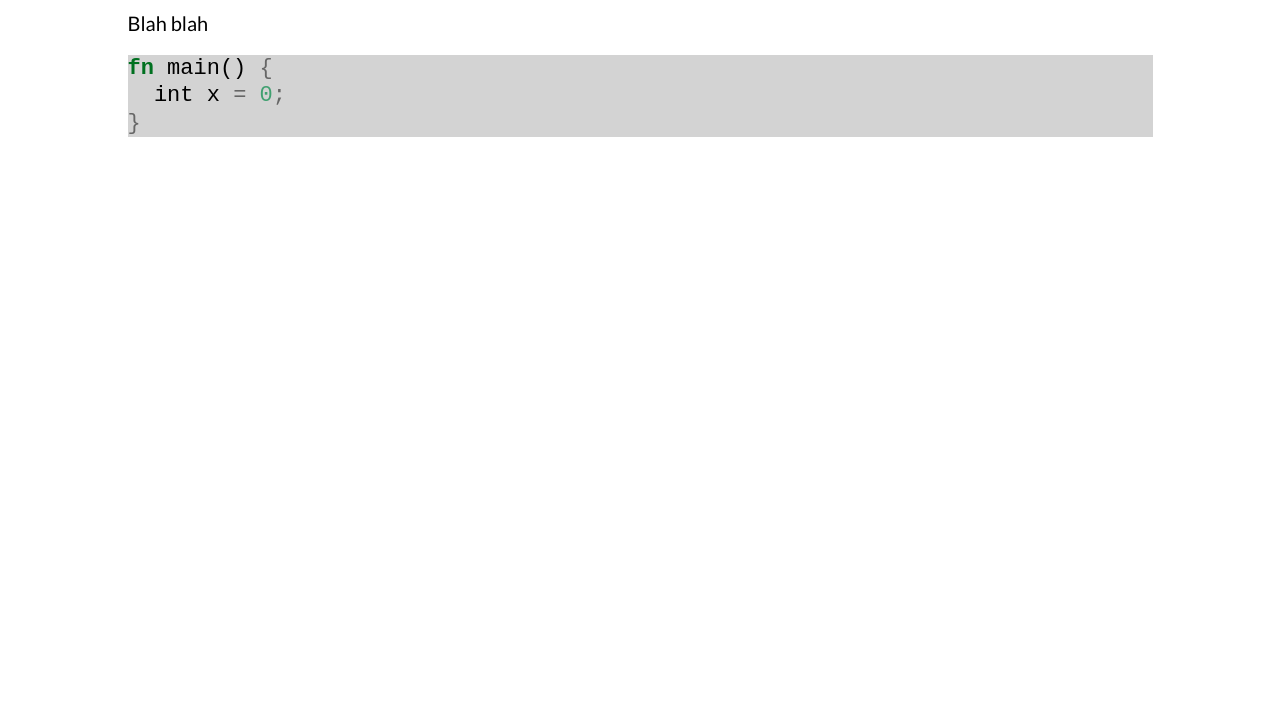
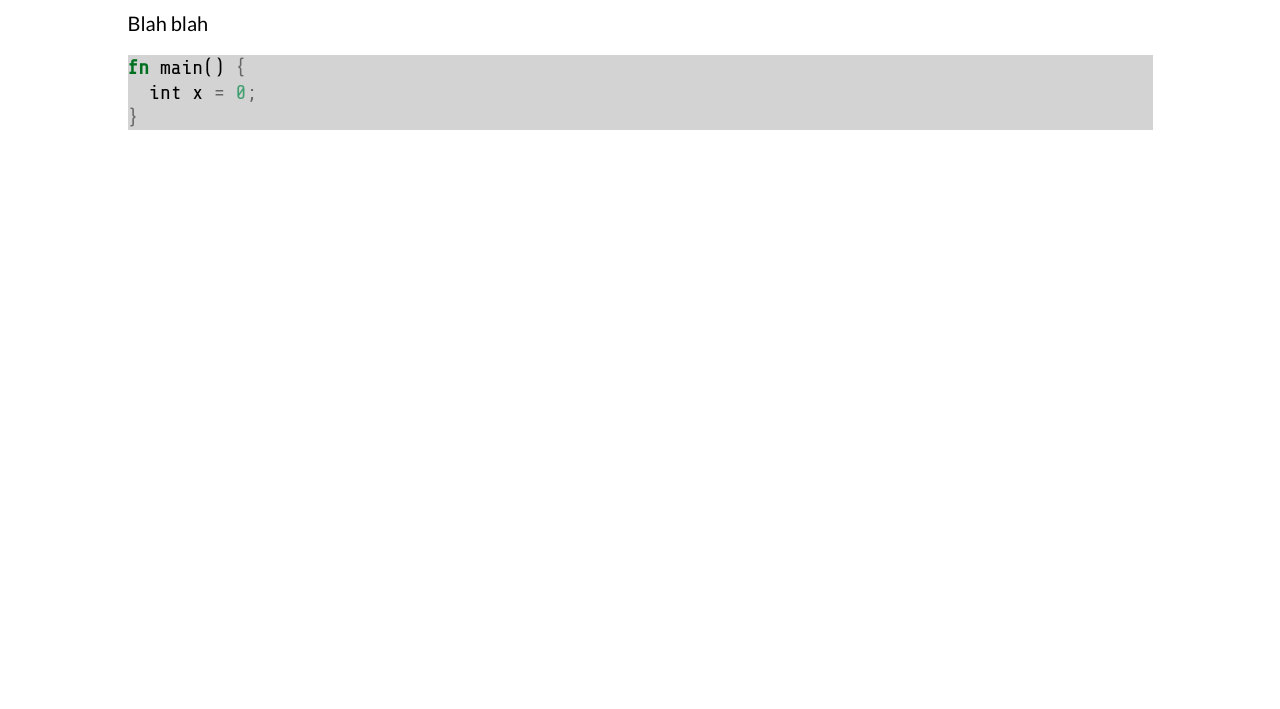
Before and after one commit to toddnguyen47/RustThings, a plain HTML site: page RustOwnership/RustOwnership.html in a window 1280 px wide. Shown: the part 91-800 px from the top of the page. Drawn offline with nearby package versions, Linux system fonts and the light colour scheme.

Commit message:
Added fonts to Rust site

```diff
--- a/RustOwnership/RustOwnership.css
+++ b/RustOwnership/RustOwnership.css
@@ -8,10 +8,11 @@ body {
   font-size: 20rem;
 }
 
-pre {
-  font-family: monospace;
+pre,
+code {
+  font-family: "Share Tech Mono", monospace;
   background-color: lightgray;
-  font-size: 22rem;
+  font-size: 20rem;
 }
 
 /* Ref: https://stackoverflow.com/a/7354648 */
--- a/RustOwnership/RustOwnership.html
+++ b/RustOwnership/RustOwnership.html
@@ -75,11 +75,10 @@
     code span.vs { color: #4070a0; } /* VerbatimString */
     code span.wa { color: #60a0b0; font-weight: bold; font-style: italic; } /* Warning */
   </style>
-  <link rel="stylesheet" href="RustOwnership.css" />
   <!--[if lt IE 9]>
     <script src="//cdnjs.cloudflare.com/ajax/libs/html5shiv/3.7.3/html5shiv-printshiv.min.js"></script>
   <![endif]-->
-  <link href="https://fonts.googleapis.com/css?family=Lato&display=swap" rel="stylesheet">
+  <link href="https://fonts.googleapis.com/css?family=Lato&display=swap" rel="stylesheet"> <link href="https://fonts.googleapis.com/css?family=Share+Tech+Mono&display=swap" rel="stylesheet"> <link rel="stylesheet" href="RustOwnership.css" />
 </head>
 <body>
 <header id="title-block-header">
```
Also changed, not shown: 2 other files.
